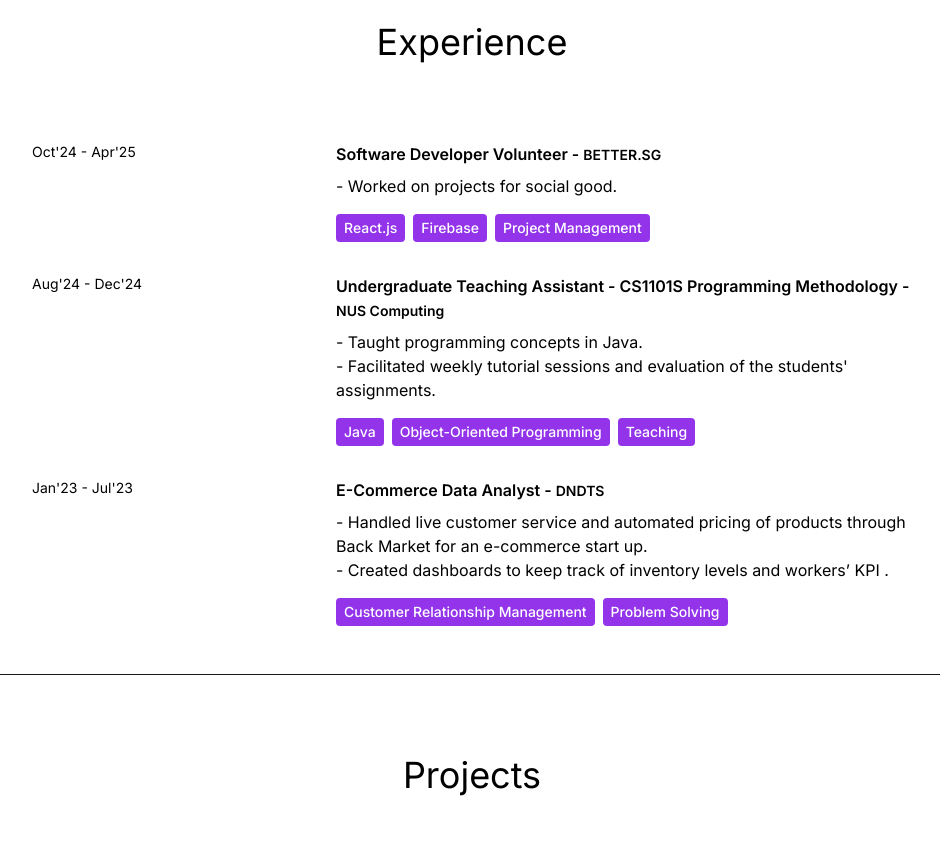
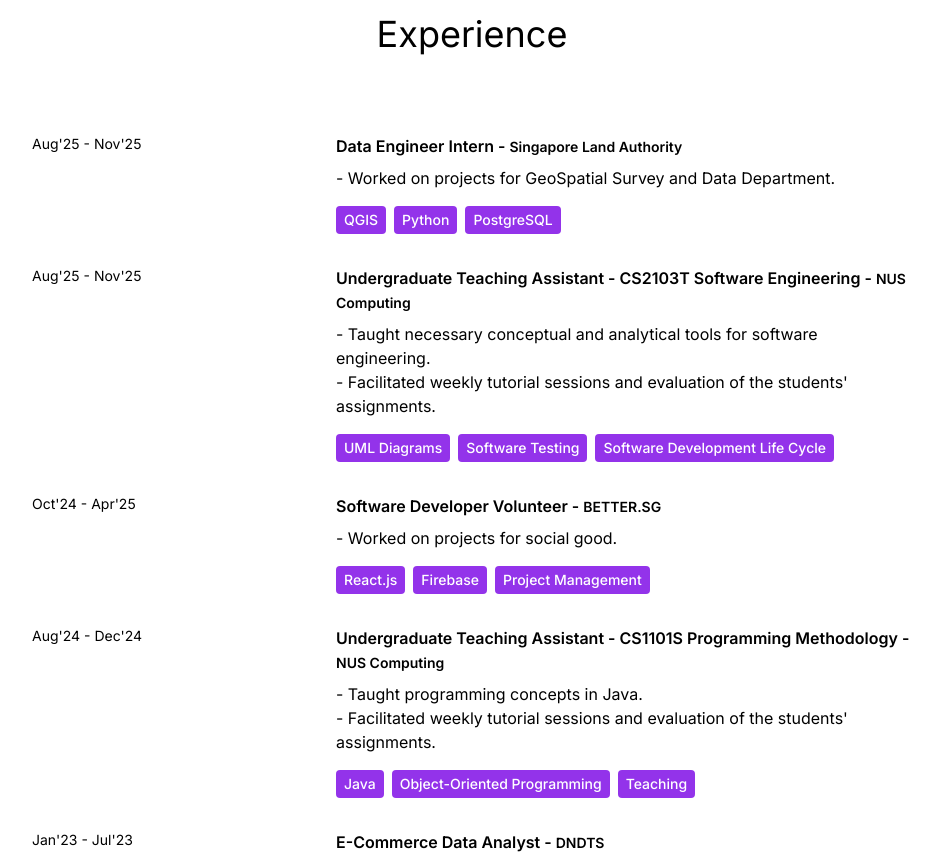
Before and after one commit to zhenglong1603/react-portfolio, a React (Vite) app: page / in a window 1280 px wide. Shown: the part 2020-2885 px from the top of the page, without its empty margins (168-1108 px from the left). Built offline with nearby package versions, Linux system fonts and the light colour scheme.

Commit message:
Edit Experience and myProfile.jpeg

```diff
--- a/src/constants/index.js
+++ b/src/constants/index.js
@@ -5,6 +5,20 @@ import geoNUS from "../assets/projects/geoNUS.png";
 import klinix from "../assets/projects/klinix.png";
 
 export const EXPERIENCES = [
+  {
+    year: "Aug'25 - Nov'25",
+    role: "Data Engineer Intern",
+    company: "Singapore Land Authority",
+    description: `- Worked on projects for GeoSpatial Survey and Data Department.`,
+    technologies: ["QGIS", "Python", "PostgreSQL"],
+  },
+  {
+    year: "Aug'25 - Nov'25",
+    role: "Undergraduate Teaching Assistant - CS2103T Software Engineering",
+    company: "NUS Computing",
+    description: `- Taught necessary conceptual and analytical tools for software engineering.\n- Facilitated weekly tutorial sessions and evaluation of the students' assignments.`,
+    technologies: ["UML Diagrams", "Software Testing", "Software Development Life Cycle"],
+  },
   {
     year: "Oct'24 - Apr'25",
     role: "Software Developer Volunteer",
```
Also changed, not shown: src/assets/projects/myProfile.jpeg.
